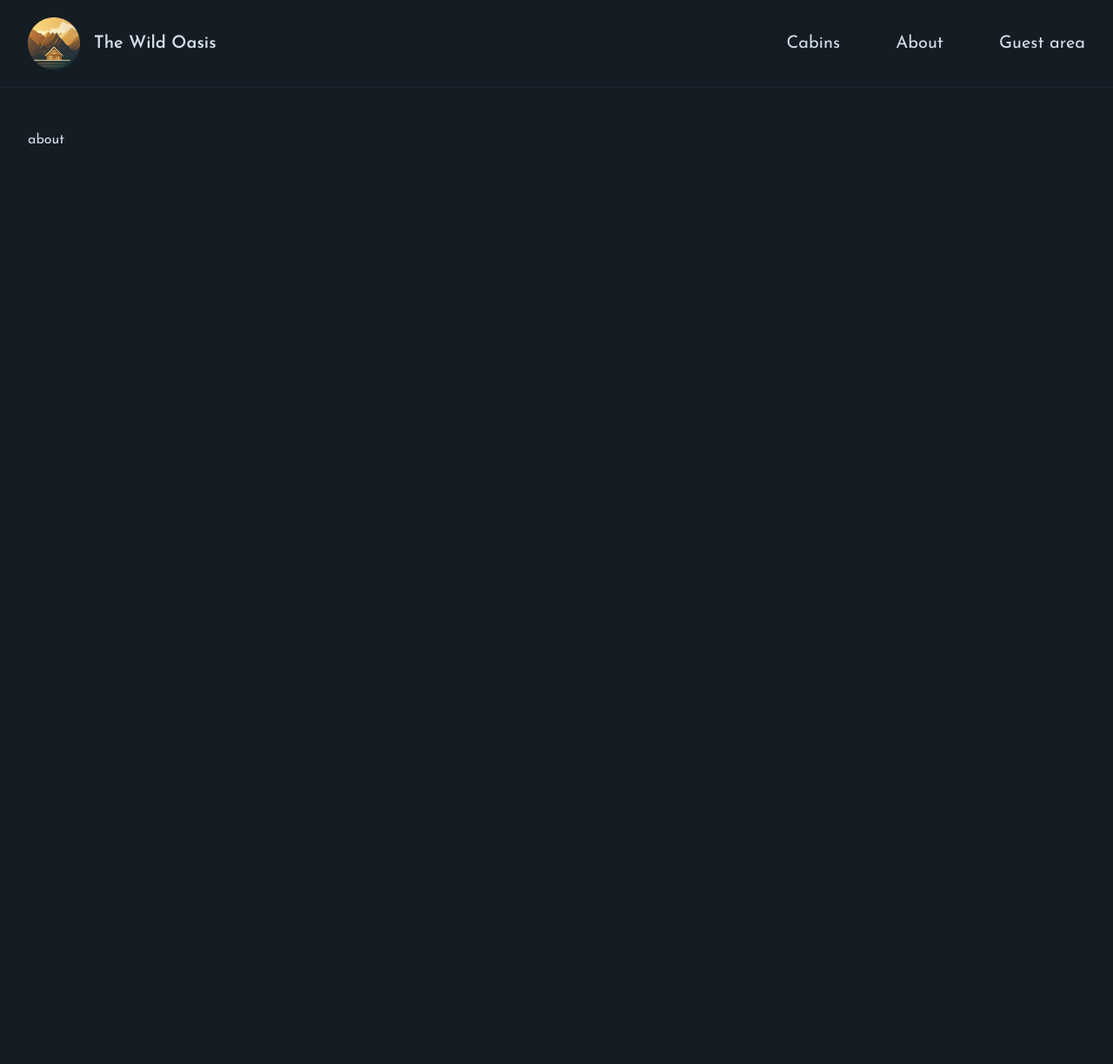
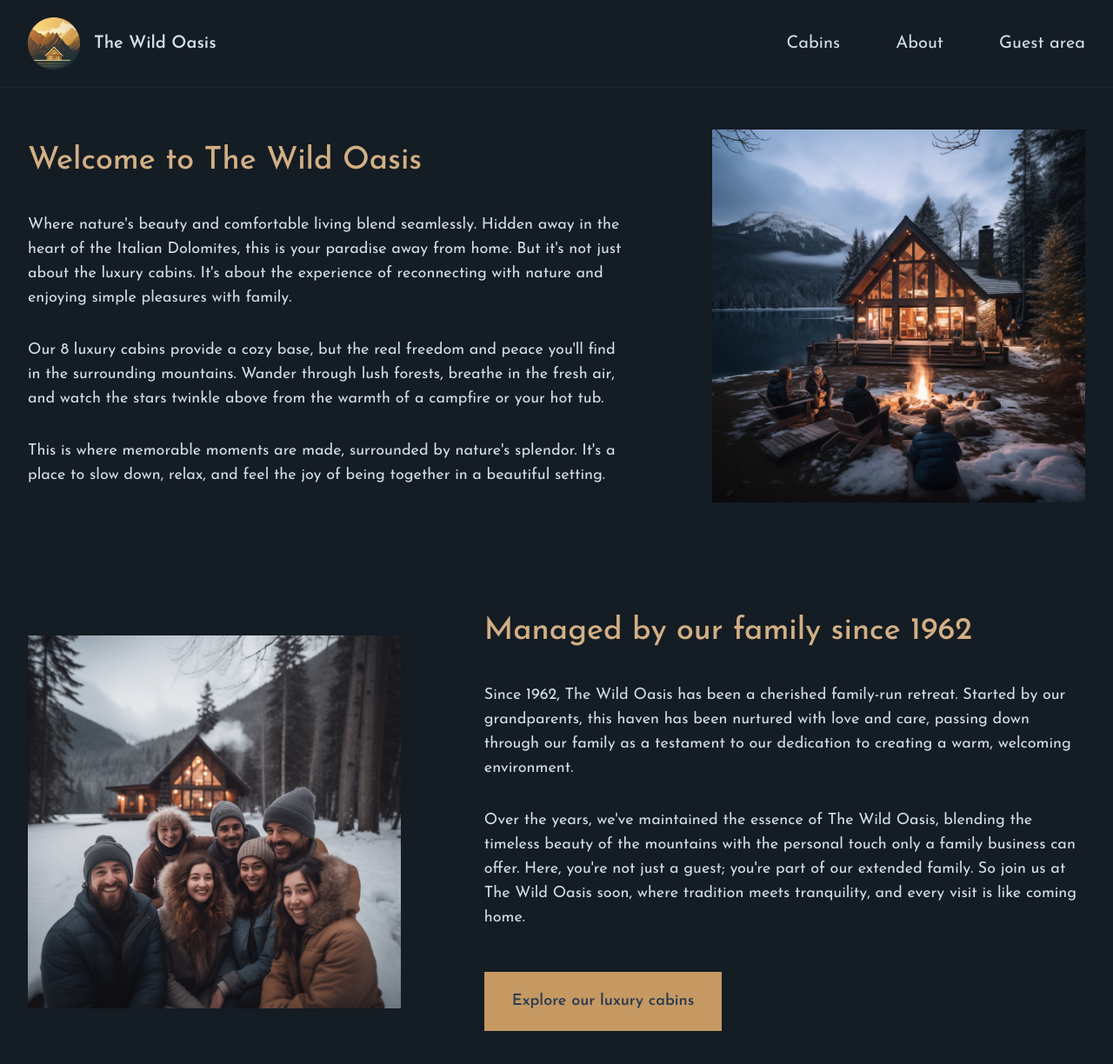
Before and after one commit to abdalhamedemad/The-Wild-Oasis-Website, a Next.js app: page /about in a window 1280 px wide. Shown: the top 1224 px of the page at 87% size. Before the commit the page ends 800 px from the top, so only its background shows below. Built offline with nearby package versions, Linux system fonts and the light colour scheme.

Commit message:
feat: add about page

```diff
--- a/app/about/page.js
+++ b/app/about/page.js
@@ -1,11 +1,88 @@
+import Image from "next/image";
+import image1 from "@/public/about-1.jpg";
+import image2 from "@/public/about-2.jpg";
 export const metadata = {
   title: "About",
 };
 
 export default function Page() {
   return (
-    <>
-      <h1>about</h1>
-    </>
+    <div className="grid grid-cols-5 gap-x-24 gap-y-32 text-lg items-center">
+      <div className="col-span-3">
+        <h1 className="text-4xl mb-10 text-accent-400 font-medium">
+          Welcome to The Wild Oasis
+        </h1>
+
+        <div className="space-y-8">
+          <p>
+            Where nature's beauty and comfortable living blend seamlessly.
+            Hidden away in the heart of the Italian Dolomites, this is your
+            paradise away from home. But it's not just about the luxury cabins.
+            It's about the experience of reconnecting with nature and enjoying
+            simple pleasures with family.
+          </p>
+          <p>
+            Our 8 luxury cabins provide a cozy base, but the real freedom and
+            peace you'll find in the surrounding mountains. Wander through lush
+            forests, breathe in the fresh air, and watch the stars twinkle above
+            from the warmth of a campfire or your hot tub.
+          </p>
+          <p>
+            This is where memorable moments are made, surrounded by nature's
+            splendor. It's a place to slow down, relax, and feel the joy of
+            being together in a beautiful setting.
+          </p>
+        </div>
+      </div>
+
+      <div className="col-span-2">
+        <Image
+          src={image1}
+          alt="Family sitting around a fire pit in front of cabin"
+          placeholder="blur"
+        />
+      </div>
+
+      <div className="relative aspect-square col-span-2">
+        <img
+          src="/about-2.jpg"
+          fill
+          className="object-cover"
+          alt="Family that manages The Wild Oasis"
+        />
+      </div>
+
+      <div className="col-span-3">
+        <h1 className="text-4xl mb-10 text-accent-400 font-medium">
+          Managed by our family since 1962
+        </h1>
+
+        <div className="space-y-8">
+          <p>
+            Since 1962, The Wild Oasis has been a cherished family-run retreat.
+            Started by our grandparents, this haven has been nurtured with love
+            and care, passing down through our family as a testament to our
+            dedication to creating a warm, welcoming environment.
+          </p>
+          <p>
+            Over the years, we've maintained the essence of The Wild Oasis,
+            blending the timeless beauty of the mountains with the personal
+            touch only a family business can offer. Here, you're not just a
+            guest; you're part of our extended family. So join us at The Wild
+            Oasis soon, where tradition meets tranquility, and every visit is
+            like coming home.
+          </p>
+
+          <div>
+            <a
+              href="/cabins"
+              className="inline-block mt-4 bg-accent-500 px-8 py-5 text-primary-800 text-lg font-semibold hover:bg-accent-600 transition-all"
+            >
+              Explore our luxury cabins
+            </a>
+          </div>
+        </div>
+      </div>
+    </div>
   );
 }
--- a/app/account/page.js
+++ b/app/account/page.js
@@ -4,7 +4,9 @@
 export default function Page() {
   return (
     <>
-      <h1> account</h1>
+      <h2 className="font-semibold text-2xl text-accent-400 mb-7">
+        Welcome,Medo
+      </h2>
     </>
   );
 }
--- a/starter/pages/reservations-page.js
+++ b/app/account/reservations/page.js
@@ -1,4 +1,4 @@
-import ReservationCard from "./ReservationCard";
+import ReservationCard from "@/app/_components/ReservationCard";
 
 export default function Page() {
   // CHANGE
--- a/app/cabins/page.js
+++ b/app/cabins/page.js
@@ -1,10 +1,34 @@
+import CabinCard from "@/app/_components/CabinCard";
+
 export const metadata = {
   title: "Cabins",
 };
+
 export default function Page() {
+  // CHANGE
+  const cabins = [];
+
   return (
-    <>
-      <h1>cabin</h1>
-    </>
+    <div>
+      <h1 className="text-4xl mb-5 text-accent-400 font-medium">
+        Our Luxury Cabins
+      </h1>
+      <p className="text-primary-200 text-lg mb-10">
+        Cozy yet luxurious cabins, located right in the heart of the Italian
+        Dolomites. Imagine waking up to beautiful mountain views, spending your
+        days exploring the dark forests around, or just relaxing in your private
+        hot tub under the stars. Enjoy nature's beauty in your own little home
+        away from home. The perfect spot for a peaceful, calm vacation. Welcome
+        to paradise.
+      </p>
+
+      {cabins.length > 0 && (
+        <div className="grid sm:grid-cols-1 md:grid-cols-2 gap-8 lg:gap-12 xl:gap-14">
+          {cabins.map((cabin) => (
+            <CabinCard cabin={cabin} key={cabin.id} />
+          ))}
+        </div>
+      )}
+    </div>
   );
 }
--- a/package.json
+++ b/package.json
@@ -10,6 +10,7 @@
   },
   "dependencies": {
     "@heroicons/react": "^2.1.5",
+    "date-fns": "^4.1.0",
     "next": "14.2.15",
     "react": "^18",
     "react-dom": "^18"
```
Also changed, not shown: app/_components/CabinCard.js (renamed from starter/components/CabinCard.js), app/_components/DeleteReservation.js (renamed from starter/components/DeleteReservation.js), app/_components/ReservationCard.js (renamed from starter/components/ReservationCard.js), app/_components/SelectCountry.js (renamed from starter/components/SelectCountry.js), app/_lib/data-service.js (renamed from starter/others/data-service.js), app/account/profile/page.js (renamed from starter/pages/profile-page.js), 2 other files (tests, documents, lock files or other folders).
